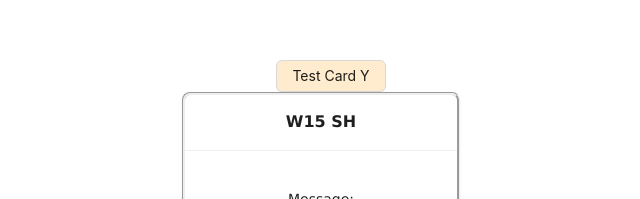
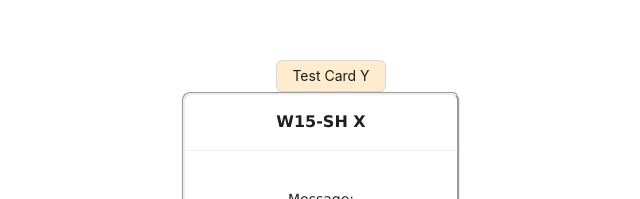
Before and after one commit to SherinOlivia/dummy-fe, a React (Vite) app: page / in a window 1280 px wide. Shown: the part 202-401 px from the top of the page, without its empty margins (309-949 px from the left). Built offline with nearby package versions, Linux system fonts and the light colour scheme.

Commit message:
chore: customized card title

```diff
--- a/src/components/CardData/index.tsx
+++ b/src/components/CardData/index.tsx
@@ -4,6 +4,7 @@ import { Card, Button } from 'antd';
 import styles from './CardData.module.css'
 
 interface Props {
+    title: string;
     message: string | object;
     handleFetch: () => void;
     handlePost: () => void;
@@ -11,9 +12,9 @@ interface Props {
     handleDelete: () => void;
 }
 
-const CardData: React.FC<Props> = ({ message, handleFetch, handlePost, handleUpdate, handleDelete }) => (
+const CardData: React.FC<Props> = ({ title, message, handleFetch, handlePost, handleUpdate, handleDelete }) => (
     <div className={styles.cardPage}>
-      <Card title="W15 SH" bordered={false} className={styles.card}>
+      <Card title={title} bordered={false} className={styles.card}>
         <p>Message:</p>
         {typeof message === 'string' ? (
           <span className={styles.cardData}>{message}</span>
--- a/src/pages/CardX/index.tsx
+++ b/src/pages/CardX/index.tsx
@@ -102,7 +102,7 @@ const CardX = () => {
   return (
     <>
       <Button onClick={() => navigate('https://w15fe.roozone.site')} className={styles.button}>Test Card Y</Button>
-      <CardDataForm message={message} handleFetch={handleFetch} handlePost={handlePost}
+      <CardDataForm title={"W15-SH X"} message={message} handleFetch={handleFetch} handlePost={handlePost}
       handleUpdate={handleUpdate} handleDelete={handleDelete} />
     </>
 
--- a/src/pages/CardY/index.tsx
+++ b/src/pages/CardY/index.tsx
@@ -101,7 +101,7 @@ const CardY = () => {
   return (
     <>
       <Button onClick={() => navigate('https://w15sh-fe.netlify.app')}>Test Card X</Button>
-      <CardDataForm message={message} handleFetch={handleFetch} handlePost={handlePost}
+      <CardDataForm title={"W15-SH Y"} message={message} handleFetch={handleFetch} handlePost={handlePost}
       handleUpdate={handleUpdate} handleDelete={handleDelete} />
     </>
 
```
